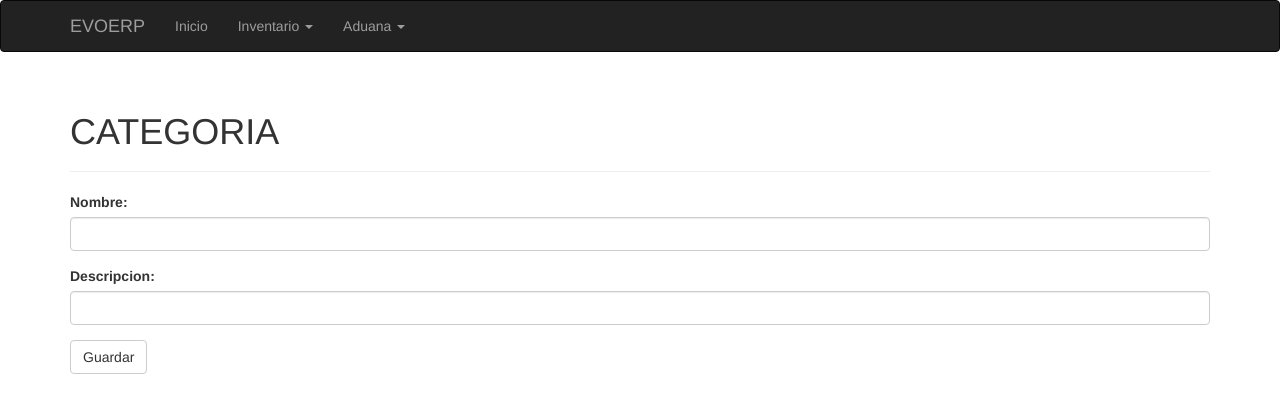
After one commit to mzhindon/evoerp, a Flask app: page /inventory/edit_category in a window 1280 px wide. The commit adds this page. Shown: the top 413 px of the page. Run offline with Flask 2, Linux system fonts and the light colour scheme; some libraries are stand-ins or nearby versions.

Commit message:
Include Templates, Bootstrape and Forms. No Models

```diff
--- a/app/__init__.py
+++ b/app/__init__.py
@@ -40,4 +40,7 @@ def create_app(config_name):
     from .main import main as main_blueprint
     app.register_blueprint(main_blueprint)
 
+    from .inventory import inventory as inventory_blueprint
+    app.register_blueprint(inventory_blueprint,url_prefix='/inventory')
+
     return app
--- /dev/null
+++ b/app/inventory/forms.py
@@ -0,0 +1,13 @@
+from flask.ext.wtf import Form
+from wtforms import StringField, SubmitField
+from wtforms.validators import Required
+
+class ListCategoriesForm(Form):
+    parametro = StringField('Buscar:',)
+    submitFind = SubmitField('Buscar')
+    submitNew = SubmitField('Nuevo')
+
+class EditCategoryForm(Form):
+    name= StringField('Nombre:',validators=[Required()])
+    description = StringField('Descripcion:')
+    submitSave = SubmitField('Guardar')
--- /dev/null
+++ b/app/inventory/views.py
@@ -0,0 +1,20 @@
+from flask import render_template, session, redirect, url_for, flash
+from . import inventory
+from .forms import ListCategoriesForm, EditCategoryForm
+
+@inventory.route('/list_categories',methods=['GET','POST'])
+def list_categories():
+    form = ListCategoriesForm()
+    if form.validate_on_submit():
+        form.parametro.data = ''
+    return render_template('inventory/list_categories.html',form=form)
+
+@inventory.route('/edit_category',methods=['GET','POST'])
+def edit_category():
+    form = EditCategoryForm()
+    if form.validate_on_submit():
+        form.name.data = ''
+        form.description.data=''
+        flash('Registro guardado exitosamente!')
+        return redirect(url_for('.edit_category'))
+    return render_template('inventory/edit_category.html',form=form)
--- a/app/templates/base.html
+++ b/app/templates/base.html
@@ -11,11 +11,24 @@
 				<span class="icon-bar"></span>
 				<span class="icon-bar"></span>
 			</button>
-			<a class="navbar-brand" hred="/">EVOERP</a>
+			<a class="navbar-brand" href="/">EVOERP</a>
 		</div>
 		<div class="navbar-collapse collapse" >
 			<ul class="nav navbar-nav">
 				<li><a href="/">Inicio</a></li>
+			 	<li class="dropdown">
+	                        	<a href="#" class="dropdown-toggle" data-toggle="dropdown">Inventario <b class="caret"></b></a>
+                   	 		<ul class="dropdown-menu">
+                        			<li><a href="/inventory/list_categories">Categorias</a></li>
+                        			<li><a href="/">Items</a></li>
+                			</ul>
+               	 		</li>
+                                <li class="dropdown">
+	                        	<a href="#" class="dropdown-toggle" data-toggle="dropdown">Aduana <b class="caret"></b></a>
+                   	 		<ul class="dropdown-menu">
+                        			<li><a href="/">DAS</a></li>
+                			</ul>
+               	 		</li>
 			</ul>
 		</div>
         </div>
@@ -23,6 +36,13 @@
 {% endblock %}
 {% block content%}
 <div class="container">
+        {% for message in get_flashed_messages() %}
+        <div class="alert alert-warning">
+        	<button type="button" clase="close" data-dismiss="alert"> &times;</button>
+                {{message}}
+        </div>
+        {% endfor %}
+
 	{% block page_content %}{% endblock %}
 </div>
 {% endblock %}
--- /dev/null
+++ b/app/templates/inventory/edit_category.html
@@ -0,0 +1,11 @@
+{% extends "base.html"%}
+{% import "bootstrap/wtf.html" as wtf %}
+
+{%block title %} EDITAR CATEGORIA {% endblock %}
+
+{% block page_content %}
+<div class="page-header">
+	<h1>CATEGORIA</h1>
+</div>
+{{ wtf.quick_form(form) }}
+{% endblock %}
```
Also changed, not shown: app/inventory/__init__.py (added, +12 -0 lines), app/templates/inventory/list_categories.html (added, +10 -0 lines).
